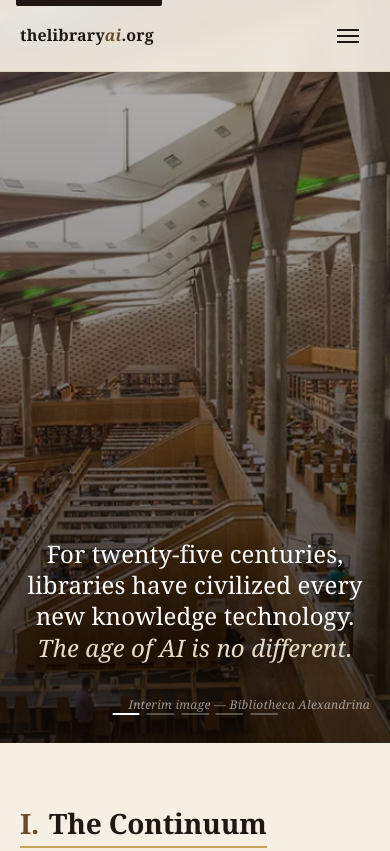
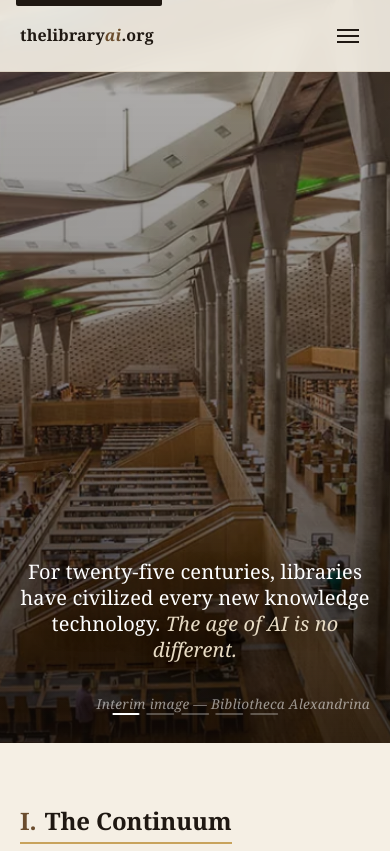
Before and after one commit to librarymutual/LibraryMutualWeb, a website built with Vite: page index.html in a window 390 px wide. Shown: the top 851 px of the page. Built offline with nearby package versions, Linux system fonts and the light colour scheme; a web font is replaced by a local one.

Commit message:
Improve mobile text sizing: hero tagline/closing/caption, section headings, nav links

```diff
--- a/src/style.css
+++ b/src/style.css
@@ -211,6 +211,7 @@ nav.site-nav.is-scrolled {
   .nav-links a {
     display: block;
     padding: 0.85rem 1.5rem;
+    font-size: 1rem;
   }
   .nav-cta { margin: 0.5rem 1.25rem; text-align: center; }
 }
@@ -274,7 +275,7 @@ nav.site-nav.is-scrolled {
 }
 .hero-tagline {
   font-family: var(--serif-display);
-  font-size: clamp(1.5rem, 3.4vw, 2.5rem);
+  font-size: clamp(1.25rem, 3.4vw, 2.5rem);
   font-weight: 400;
   color: #fff;
   line-height: 1.3;
@@ -318,7 +319,8 @@ nav.site-nav.is-scrolled {
   right: var(--gutter);
   z-index: 3;
   color: rgba(255, 255, 255, 0.55);
-  font-size: 0.75rem;
+  font-size: 0.85rem;
+  line-height: 1.5;
   font-style: italic;
   letter-spacing: 0.02em;
 }
@@ -328,7 +330,7 @@ nav.site-nav.is-scrolled {
   font-family: var(--serif-display);
   font-style: italic;
   font-weight: 400;
-  font-size: clamp(1.5rem, 3.2vw, 2.25rem);
+  font-size: clamp(1.25rem, 3.2vw, 2.25rem);
   color: #fff;
   line-height: 1.35;
   text-shadow: 0 2px 18px rgba(0, 0, 0, 0.6);
@@ -358,7 +360,7 @@ section.wide {
 .section-heading {
   font-family: var(--serif-display);
   font-weight: 600;
-  font-size: clamp(1.75rem, 3.2vw, 2.5rem);
+  font-size: clamp(1.5rem, 3.2vw, 2.5rem);
   line-height: 1.2;
   color: var(--ink);
   letter-spacing: -0.005em;
```
Also changed, not shown: dist/assets/index-CQXzwLc8.js (renamed from dist/assets/index-SnCaZOM_.js), dist/assets/index-DvkP4SuP.css (added), dist/assets/index-eSWR1rrm.css (deleted), dist/index.html.
